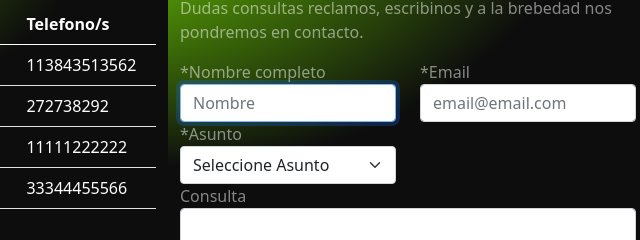
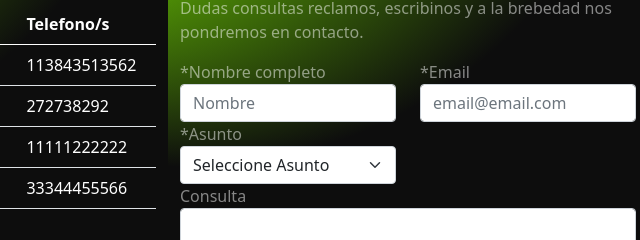
Before and after one commit to sixtored/pwebinicial, a plain HTML site: page unidad11/index.html in a window 1280 px wide. Shown: the part 1251-1491 px from the top of the page, 472-1112 px from the left. Drawn offline with Linux system fonts and the light colour scheme.

Commit message:
Evaluacion unidad 11

```diff
--- a/unidad11/index.html
+++ b/unidad11/index.html
@@ -155,7 +155,7 @@
                     <div class="row">
                         <div class="col-12 col-sm-6">
                             <label class="text-white-50">*Nombre completo</label>
-                            <input class="form-control" id="codigo" name="codigo" type="text" placeholder="Nombre" autofocus required />
+                            <input class="form-control" id="codigo" name="codigo" type="text" placeholder="Nombre" required />
                         </div>
                         <div class="col-12 col-sm-6">
                             <label class="text-white-50">*Email</label>
```
